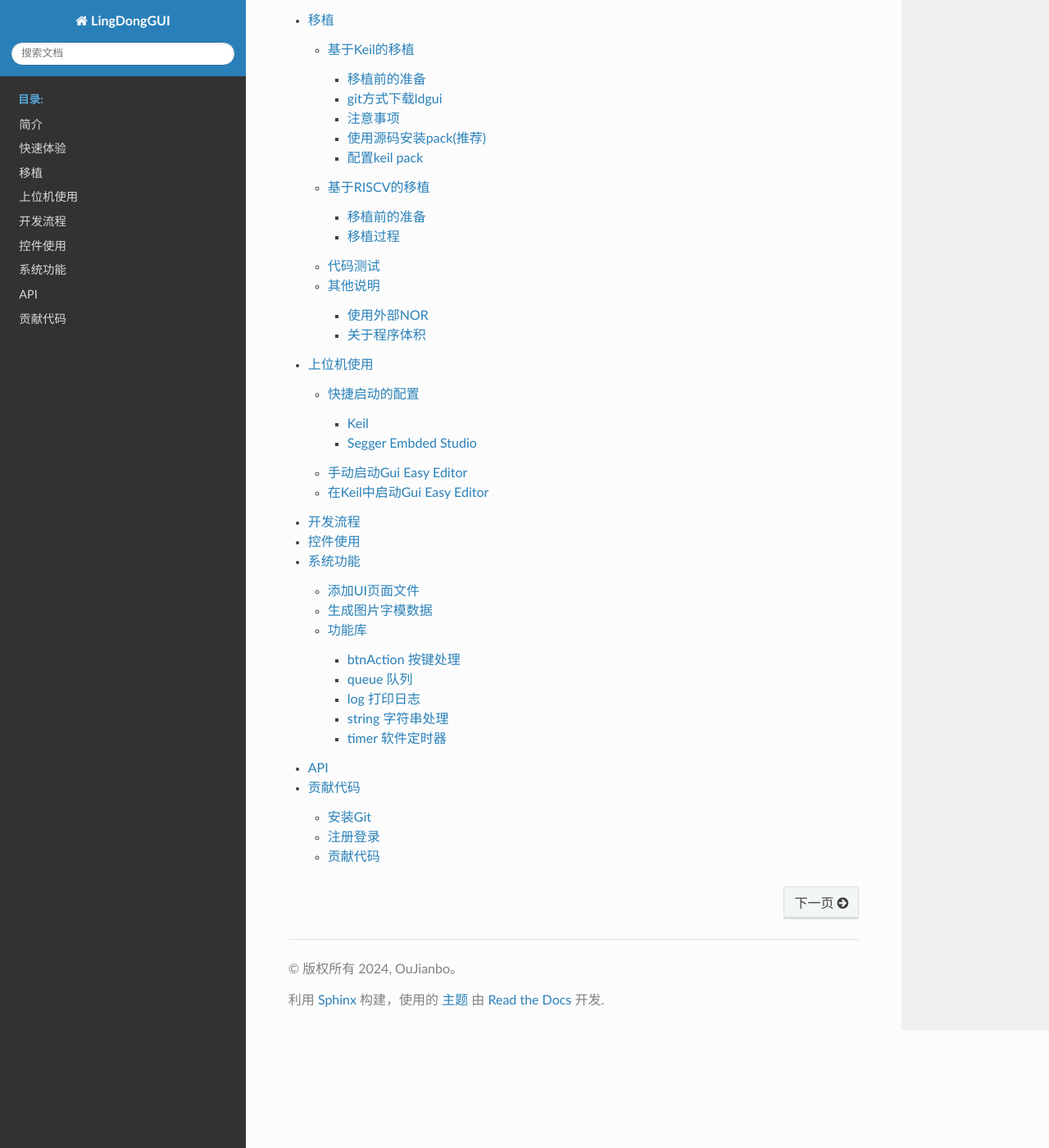
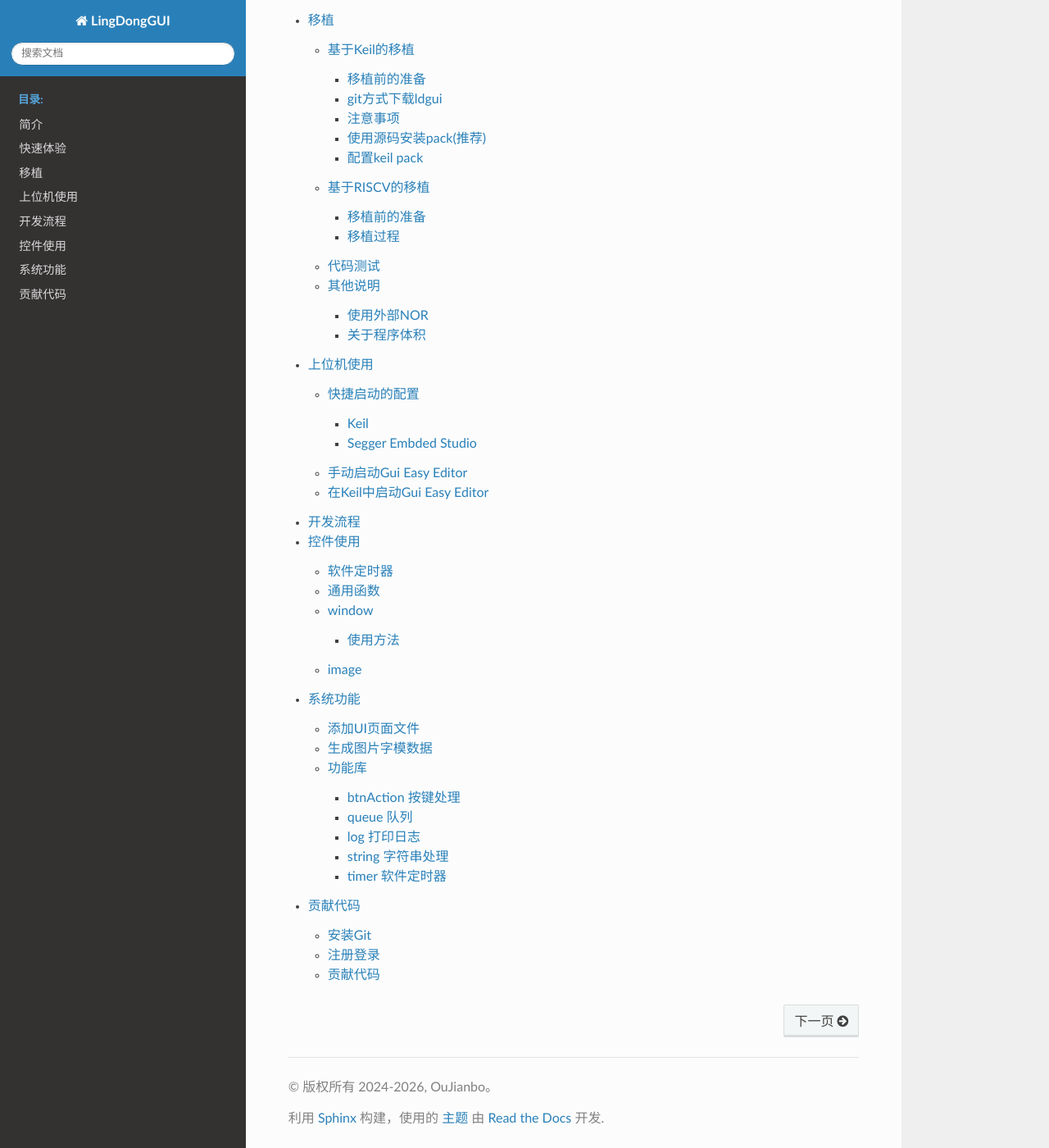
Before and after one commit to gzbkey/ldgui_doc, a Sphinx documentation site: the page built from docs_cn/source/index.rst, in a window 1280 px wide and 1400 px high, scrolled down 443 px. Shown: the whole window at 82% size. Built offline with Sphinx 7.4.7 and the Read the Docs theme 3.1.0, drawn with Linux system fonts in a browser that asks for light colours; some of the changed lines change nothing that is shown.

Commit message:
增加一点说明

```diff
--- a/docs_cn/source/API.md
+++ /dev/null
@@ -1 +0,0 @@
-# API
--- a/docs_cn/source/conf.py
+++ b/docs_cn/source/conf.py
@@ -7,9 +7,9 @@
 # https://www.sphinx-doc.org/en/master/usage/configuration.html#project-information
 
 project = 'LingDongGUI'
-copyright = '2024, OuJianbo'
+copyright = '2024-2026, OuJianbo'
 author = 'OuJianbo'
-release = 'V0.1'
+release = 'V0.2'
 
 # -- General configuration ---------------------------------------------------
 # https://www.sphinx-doc.org/en/master/usage/configuration.html#general-configuration
--- a/docs_cn/source/index.rst
+++ b/docs_cn/source/index.rst
@@ -17,5 +17,4 @@
    开发流程.md
    控件使用.md
    系统功能.md
-   API.md
    贡献代码.md
--- a/docs_cn/source/控件使用.md
+++ b/docs_cn/source/控件使用.md
@@ -1 +1,101 @@
 # 控件使用
+<!--                                    ldTimer                              -->
+## 软件定时器
+ldgui内置的软件定时器
+
+|函数名称|说明|
+|---|---|
+|bool ldTimeOut(uint16_t ms, bool isReset)|简化调用版本|
+|bool ldTimeOut(uint16_t ms, bool isReset, ldTimer_t *pTimer)|自定义变量版；</br>*pTimer中，数据为0，自动开始;</br>*pTimer中，数据为1，强制停止|
+### 使用方法
+~~~c
+//1000ms循环触发
+if(ldTimeOut(1000,true))
+{
+}
+//1000ms一次性有效触发
+if(ldTimeOut(1000,false))
+{
+}
+~~~
+
+~~~c
+//自定义定时器变量
+ldTimer_t timer=0;//全局变量或局部static变量
+if(ldTimeOut(1000,true,&timer))
+{
+}
+~~~
+
+<!--                                    ldBase                               -->
+## 通用函数
+在ldBase.h中定义了一些通用函数，所有控件都可以直接使用这些函数
+
+|函数名称|说明|
+|---|---|
+|ldWidgetType_t ldBaseGetWidgetType(ldBase_t *ptWidget)|获取控件类型|
+|uint16_t ldBaseGetNameId(ldBase_t *ptWidget)|获取控件名称ID|
+|ldBase_t* ldBaseGetParent(ldBase_t* ptWidget)|获取父控件|
+|void* ldBaseGetWidgetById(uint16_t nameId)|通过名称ID获取控件|
+|void ldBaseSetCenter(ldBase_t *ptWidget)|设置控件居中|
+|bool ldBaseIsHidden(ldBase_t* ptWidget)|获取控件是否隐藏|
+|uint16_t ldBaseGetOpacity(ldBase_t *ptWidget)|获取控件透明度|
+|bool ldBaseIsSelectable(ldBase_t *ptWidget)|获取控件是否可被选中|
+|bool ldBaseIsSelected(ldBase_t *ptWidget)|获取控件是否被选中|
+|bool ldBaseIsCorner(ldBase_t *ptWidget)|获取控件是否圆角|
+|void ldBaseSetHidden(ldBase_t* ptWidget,bool isHidden)|设置控件是否隐藏|
+|void ldBaseSetOpacity(ldBase_t *ptWidget, uint8_t opacity)|设置控件透明度|
+|void ldBaseSetSelectable(ldBase_t* ptWidget,bool isSelectable)|设置控件是否可被选中|
+|void ldBaseSetSelect(ldBase_t* ptWidget,bool isSelect)|设置控件是否被选中|
+|void ldBaseSetCorner(ldBase_t* ptWidget,bool isCorner)|设置控件是否圆角|
+|void ldBaseSetRegion(ldBase_t* ptWidget,arm_2d_region_t region)|设置控件区域|
+|void ldBaseMove(ldBase_t* ptWidget,int16_t x,int16_t y)|移动控件|
+|void ldBaseResize(ldBase_t* ptWidget,arm_2d_size_t size)|设置控件大小|
+|void ldBaseSetX(ldBase_t* ptWidget,int16_t x)|设置控件X坐标|
+|void ldBaseSetY(ldBase_t* ptWidget,int16_t y)|设置控件Y坐标|
+|void ldBaseSetWidth(ldBase_t* ptWidget,int16_t width)|设置控件宽度|
+|void ldBaseSetHeight(ldBase_t* ptWidget,int16_t height)|设置控件高度|
+|arm_2d_region_t ldBaseGetRegion(ldBase_t* ptWidget)|获取控件区域|
+|arm_2d_location_t ldBaseGetLocation(ldBase_t* ptWidget)|获取控件位置|
+|arm_2d_size_t ldBaseGetSize(ldBase_t* ptWidget)|获取控件大小|
+|int16_t ldBaseGetX(ldBase_t* ptWidget)|获取控件X坐标|
+|int16_t ldBaseGetY(ldBase_t* ptWidget)|获取控件Y坐标|
+|int16_t ldBaseGetWidth(ldBase_t* ptWidget)|获取控件宽度|
+|int16_t ldBaseGetHeight(ldBase_t* ptWidget)|获取控件高度|
+
+<!--                                    ldWindow                              -->
+## window
+
+|函数名称|说明|
+|---|---|
+|ldWindow *ldWindowInit(nameId,parentNameId,x,y,width,height)|创建window控件|
+|ldWindowSetColor|设置window背景颜色|
+|ldWindowSetImage|设置window背景图片|
+
+### 使用方法
+ldgui中页面背景和window控件实际为image控件，但只能设置背景颜色或者背景图片
+
+~~~c
+#define ID_BG 0
+#define ID_WINDOW_0 1
+ldWindow *obj=ldWindowInit(ID_WINDOW_0,ID_BG,10,10,200,200);
+ldWindowSetColor(obj,ldColor(0xff,0xff,0xff));
+~~~
+
+<!--                                    ldImage                              -->
+## image
+
+|函数名称|说明|
+|---|---|
+|ldImage_t* ldImageInit(uint16_t nameId, uint16_t parentNameId, int16_t x, int16_t y, int16_t width, int16_t height, arm_2d_tile_t* ptImgTile, arm_2d_tile_t* ptMaskTile, bool isWindow)|创建image控件|
+|void ldImageSetBackgroundColor(ldImage_t *ptWidget,ldColor bgColor)|设置image背景颜色|
+|void ldImageSetImage(ldImage_t *ptWidget, arm_2d_tile_t* ptImgTile, arm_2d_tile_t* ptMaskTile)|设置image图片|
+|ldColor ldImageGetBackgroundColor(ldImage_t *ptWidget)|获取image背景颜色|
+
+~~~c
+#define ID_BG 0
+#define ID_IMAGE_0 1
+ldImage_t *obj=ldImageInit(ID_IMAGE_0,ID_BG,ID_WINDOW_0,10,10,200,200,&g_tImage,NULL,false);
+ldBaseSetCorner(obj,true);
+ldBaseSetSelectable(obj,true);
+~~~
```
